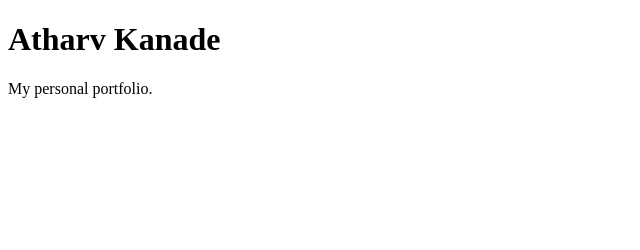
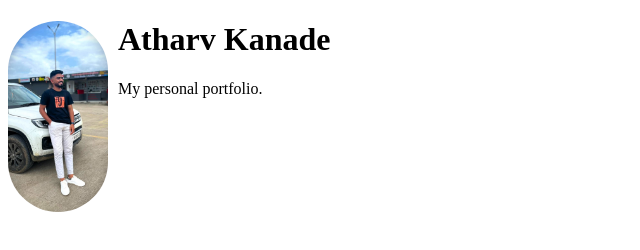
Before and after one commit to atharvkanade/atharvkanade.github.io, a plain HTML site: page index.html in a window 1280 px wide. Shown: the whole page, without its empty margins (0-640 px from the left). Drawn offline with Linux system fonts and the light colour scheme.

Commit message:
added profile picture

```diff
--- a/index.html
+++ b/index.html
@@ -1,7 +1,16 @@
 <!DOCTYPE html>
 <html>
 <body>
+    <style>
+        img{
+            width: 100px;
+            border-radius: 50px;
+            float: left;
+            margin-right: 10px;
+        }
+    </style>
 
+<img src="images/photo_2022-07-22_15-45-58.jpg" alt="no profile image">
 <h1>Atharv Kanade</h1>
 <p>My personal portfolio.</p>
 
```
Also changed, not shown: images/photo_2022-07-22_15-45-58.jpg (added).
